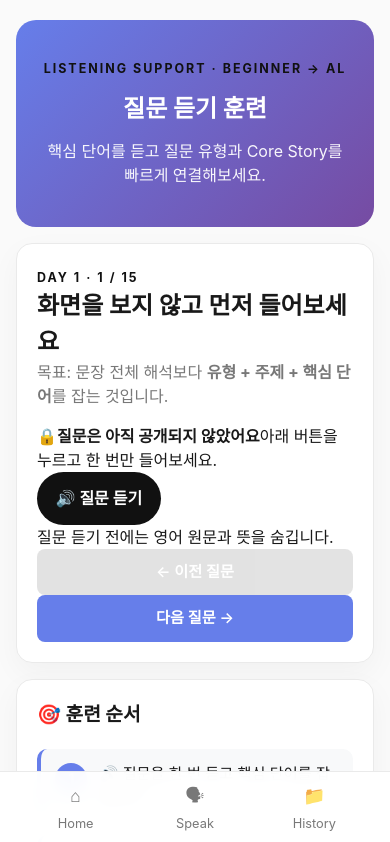
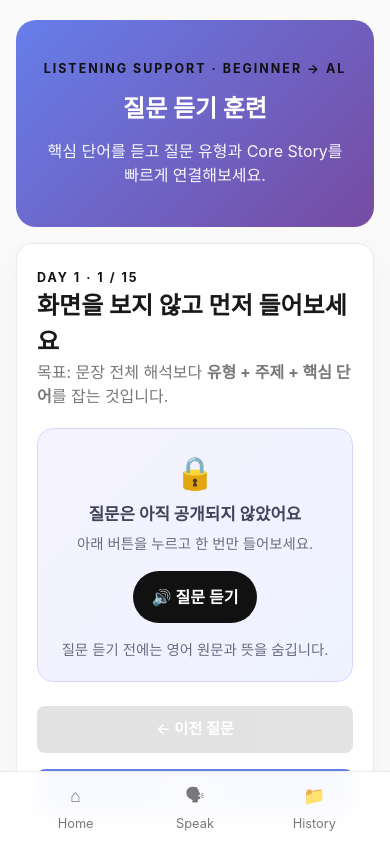
Before and after one commit to lejasa/speakmate, a React (Vite) app: page /opic/listening in a window 390 px wide. Shown: the top 842 px of the page. Built offline with nearby package versions, Linux system fonts and the light colour scheme.

Commit message:
Style OPIc question listening practice mode

```diff
--- a/src/styles/opic.css
+++ b/src/styles/opic.css
@@ -282,3 +282,44 @@
     grid-template-columns: 1fr;
   }
 }
+
+
+/* 질문 듣기 전용 모드 */
+.listening-practice-card {
+  display: flex;
+  flex-direction: column;
+  align-items: center;
+  gap: 1rem;
+  padding: 1.5rem;
+  margin-top: 1.25rem;
+  text-align: center;
+  background: linear-gradient(135deg, #f5f3ff, #eef2ff);
+  border: 1px solid #d9d6fe;
+  border-radius: 16px;
+}
+
+.listening-lock {
+  display: flex;
+  flex-direction: column;
+  gap: 0.35rem;
+  color: #42425a;
+}
+
+.listening-lock-icon { font-size: 2rem; }
+.listening-lock strong { font-size: 1.05rem; }
+.listening-lock span:last-child { color: #6b6b80; font-size: 0.9rem; }
+.listening-keywords, .listening-feedback { color: #6b6b80; font-size: 0.9rem; }
+.listening-step { margin-top: 1.5rem; padding-top: 1.25rem; border-top: 1px solid #ececf4; }
+.listening-step h3, .listening-reveal h3 { margin: 0 0 0.9rem; color: #24243a; }
+.listening-reveal { margin-top: 1.25rem; padding: 1.25rem; background: #fafafa; border-radius: 12px; }
+.listening-reveal.revealed { border-left: 4px solid #667eea; }
+.revealed-english { font-size: 1.15rem; line-height: 1.6; font-weight: 600; color: #29294c; }
+.core-story { background: linear-gradient(135deg, #fff7ed, #fffbeb); border-left: 4px solid #f59e0b; }
+.core-story strong { display: block; font-size: 1.25rem; color: #92400e; margin-bottom: 0.5rem; }
+.story-connection { margin: 0; color: #57534e; }
+.listening-navigation { display: flex; justify-content: space-between; gap: 1rem; margin-top: 1.5rem; }
+@media (max-width: 600px) {
+  .listening-practice-card { padding: 1.25rem 1rem; }
+  .listening-navigation { flex-direction: column; }
+  .listening-navigation .nav-btn { width: 100%; }
+}
```
